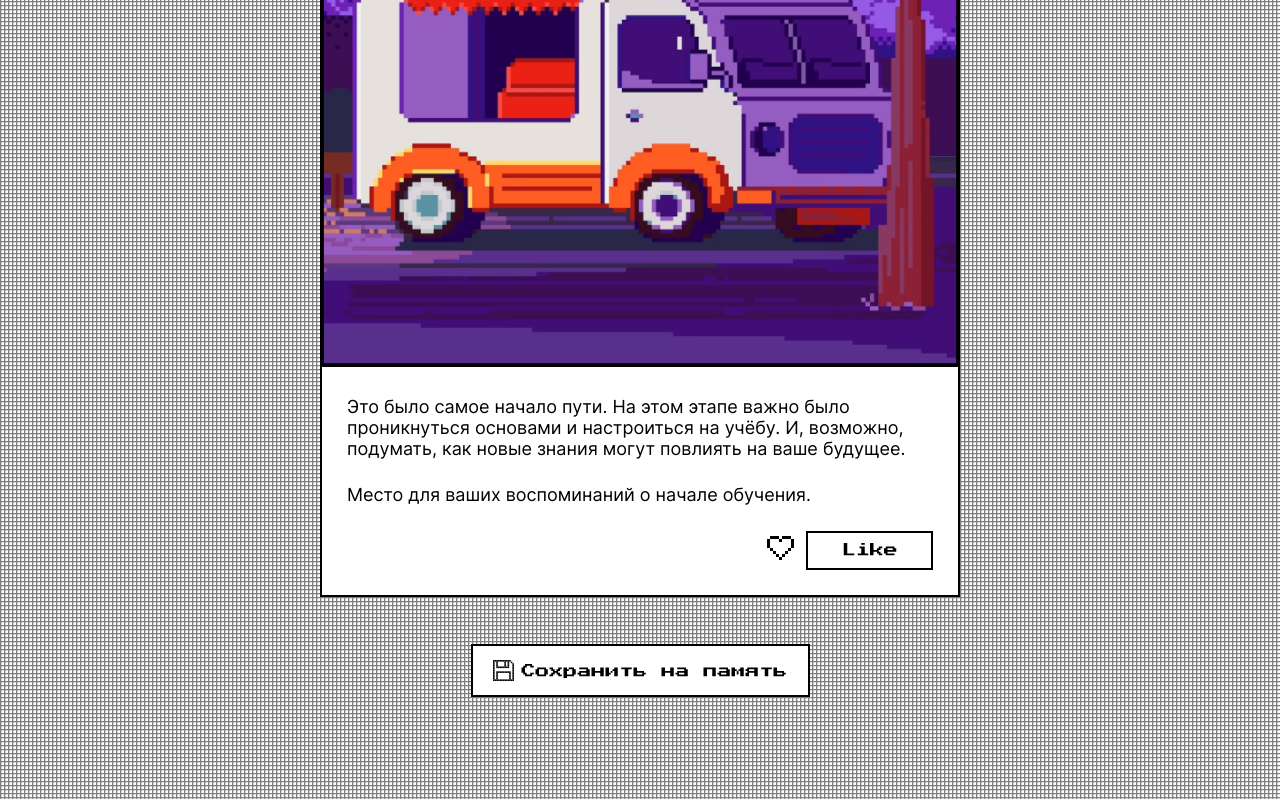
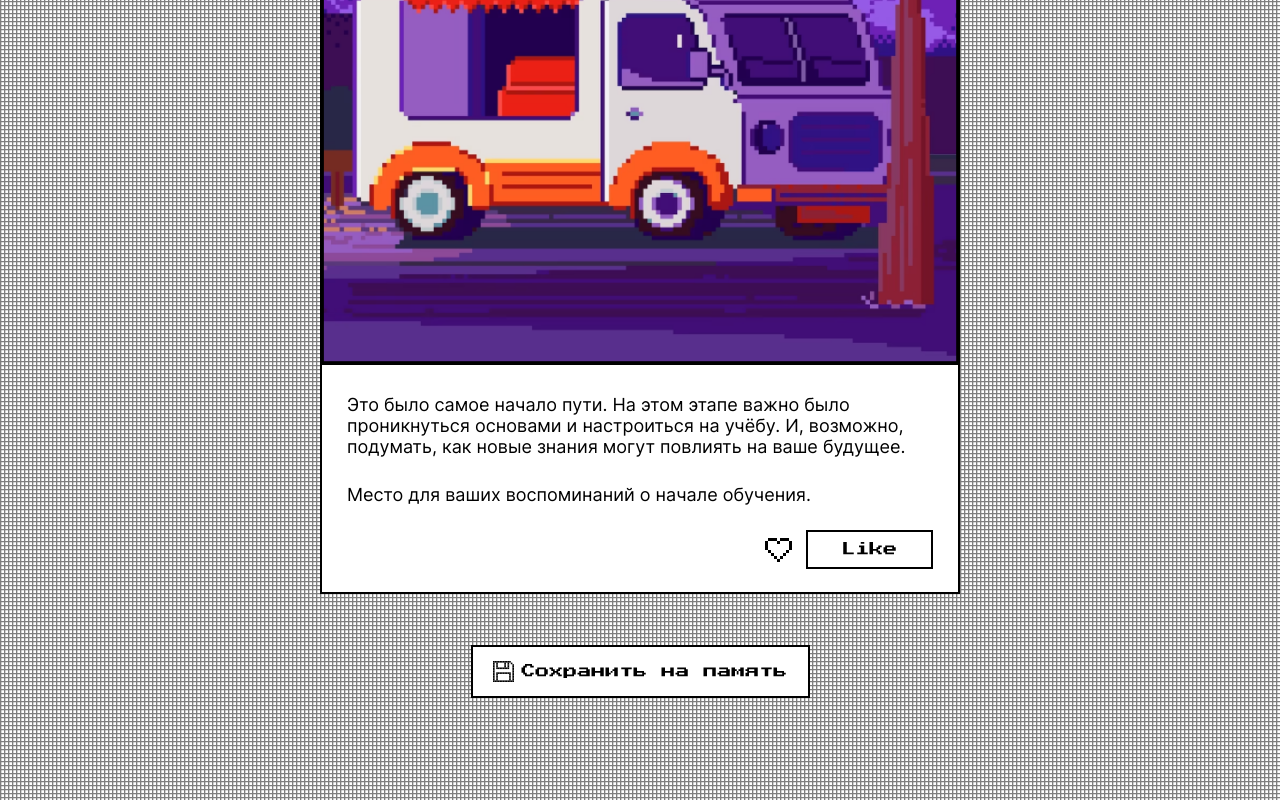
Before and after one commit to ViktoriiaBuz/zakrivayuschiy-teg, a plain HTML site: page index.html in a window 1280 px wide. Shown: the part 871-1671 px from the top of the page. Drawn offline with Linux system fonts and the light colour scheme.

Commit message:
1 вариант 7 работы

```diff
--- a/index.html
+++ b/index.html
@@ -4,7 +4,7 @@
     <meta charset="UTF-8" />
     <meta name="viewport" content="width=device-width, initial-scale=1.0" />
     <title>Закрывающий тег</title>
-    <meta name="color-scheme" content="theme-light theme-dark" />
+    <meta name="color-scheme" content="light dark" />
     <link rel="icon" href="./images/favicon.ico" sizes="any" />
     <link rel="icon" href="./svg/favicon.svg" type="image/svg+xml" />
     <link rel="apple-touch-icon" href="./images/favicon.png" />
--- a/styles/style.css
+++ b/styles/style.css
@@ -38,7 +38,7 @@
   border: 2px solid var(--accent-color);
   font-family: var(--accent-font-family);
   font-weight: var(--normal-font-weight);
-  padding-block-start: clamp(8.5rem, 8.8333rem + -1.4815vw, 7.5rem);
+  padding-block-start: clamp(7.5rem, 7.1479rem + 1.5023vw, 8.5rem);
   padding-block-end: 28px;
   width: clamp(371px, 50%, 696px);
   margin-block-end: 102px;
@@ -74,7 +74,7 @@
   width: 16px;
   height: 13px;
   left: -20px;
-  top: 4px;
+  top: 0;
 }
 
 .theme-menu__button {
@@ -133,7 +133,7 @@
   font-size: 18px;
   background-color: var(--bg-color);
   border: 2px solid var(--accent-color);
-  margin-block-end: 47px;
+  margin-block-end: 51px;
 }
 
 .section__title {
@@ -147,28 +147,32 @@
   border-block: 2px solid var(--accent-color);
 }
 
-.section__content {
-  padding: 25px;
-}
-
 .section__card {
   font-weight: var(--normal-font-weight);
+  padding: 25px;
 }
 
 .section__description {
   font-size: 18px;
   line-height: 21px;
-  margin-block-end: 25px;
+}
+
+.section__description:not(:last-child) {
+  margin-block-end: 27px;
 }
 
 .card__like {
   display: flex;
   justify-content: end;
   align-items: center;
+  padding-inline-end: 25px;
+  margin-block-end: 23px;
 }
 
 .card__icon-button {
+  height: 38px;
   margin-inline-end: 6px;
+  border: 2px solid transparent;
 }
 
 .card__icon-button:focus {
@@ -176,14 +180,14 @@
 }
 
 .card__icon-button:focus-visible {
-  outline: 2px solid var(--accent-color); /*неровно относительно кнопки*/
+  border: 2px solid var(--accent-color);
   transition: outline 0.3s ease;
 }
 
 .card__like-button {
   text-align: center;
   width: 127px;
-  padding: 7px 34px;
+  padding: 7px 0;
   border: 2px solid var(--accent-color);
 }
 
@@ -275,6 +279,10 @@
     width: 100%;
   }
 
+  .section__card {
+    padding: 21px 48px 25px 25px;
+  }
+
   .footer__button {
     display: flex;
     flex-direction: column;
```
